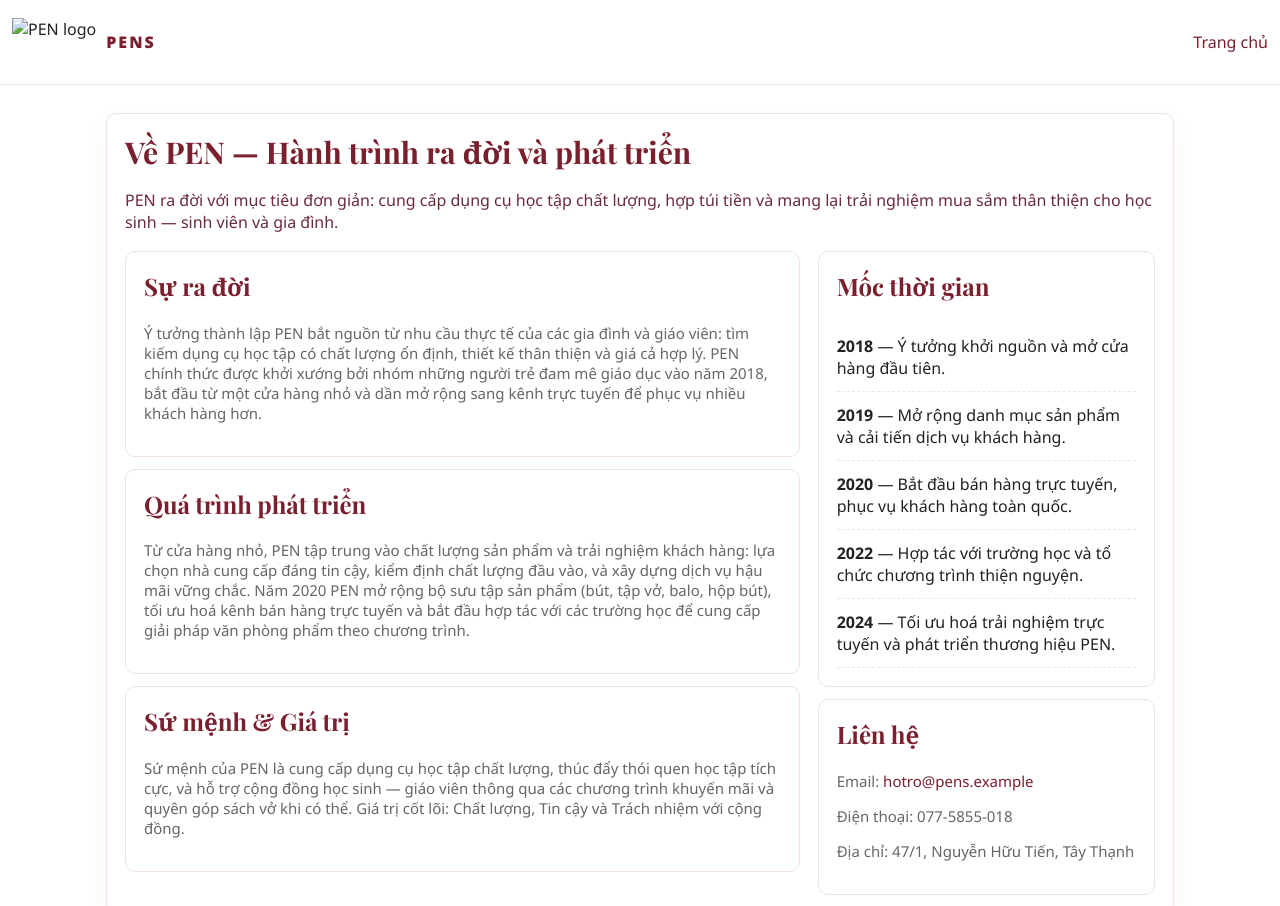
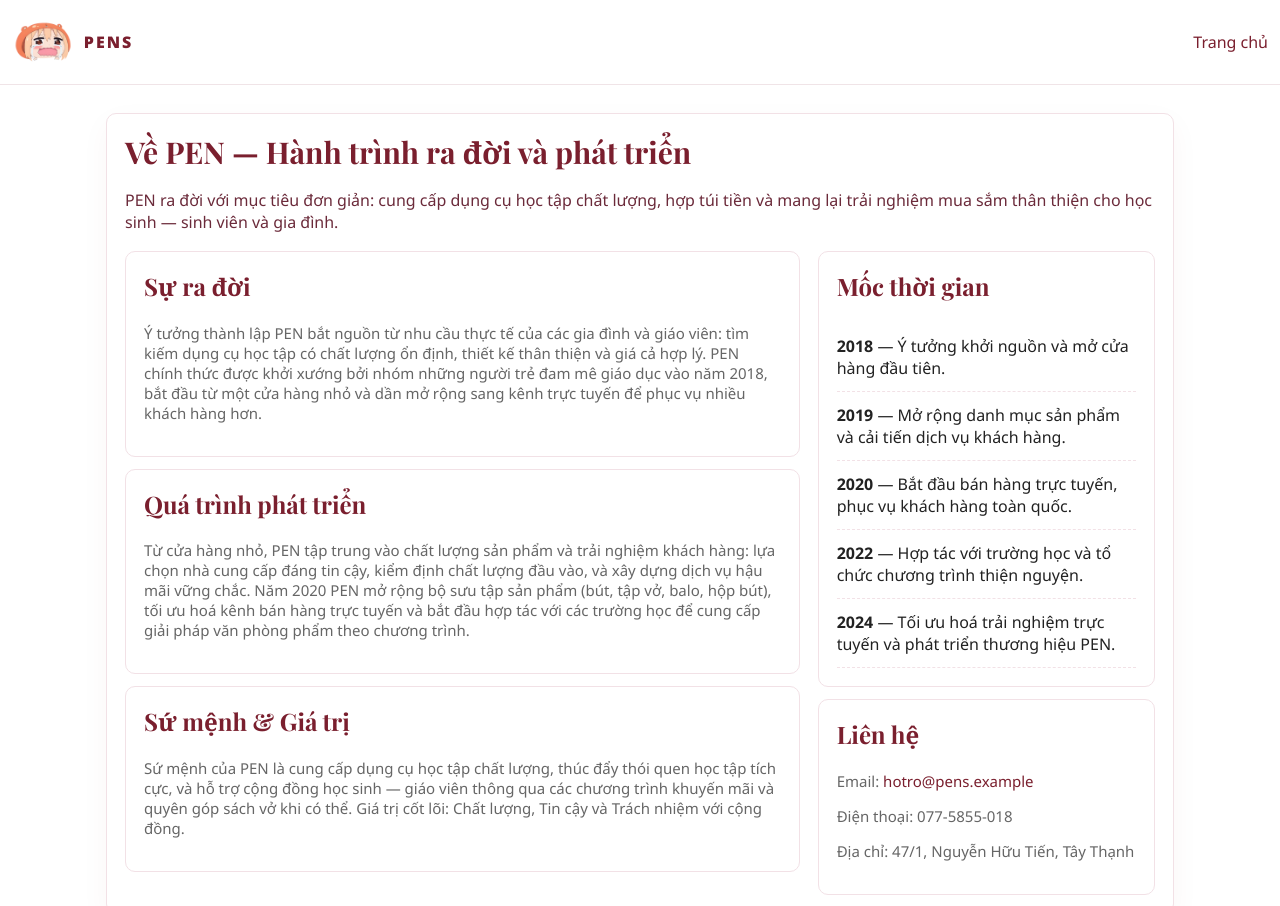
Before and after one commit to loxhoriz/doan, a plain HTML site: page VePen.html in a window 1280 px wide. Shown: the top 906 px of the page. Drawn offline with nearby package versions, Linux system fonts and the light colour scheme.

Commit message:
Fix HTML structure and update logo path

```diff
--- a/VePen.html
+++ b/VePen.html
@@ -33,7 +33,7 @@
 <body>
   <header>
     <div class="logo">
-      <img src="images/umaru.png" alt="PEN logo">
+      <img src="umaru.png" alt="PEN logo">
       <div class="logo-text">PENS</div>
     </div>
     <nav aria-label="site">
@@ -92,4 +92,5 @@
     </div>
   </footer>
 </body>
+
 </html>
```
